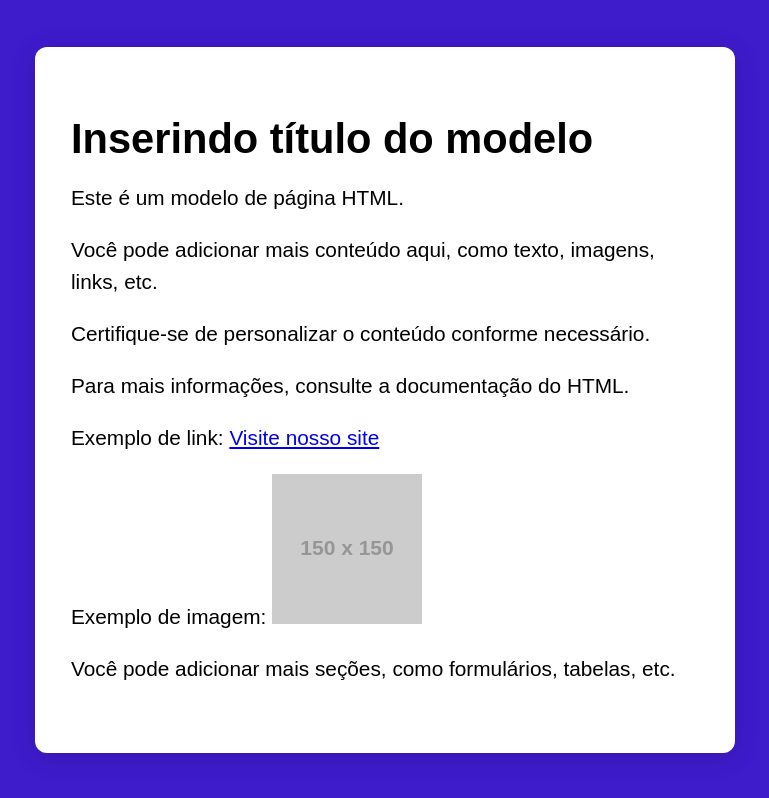
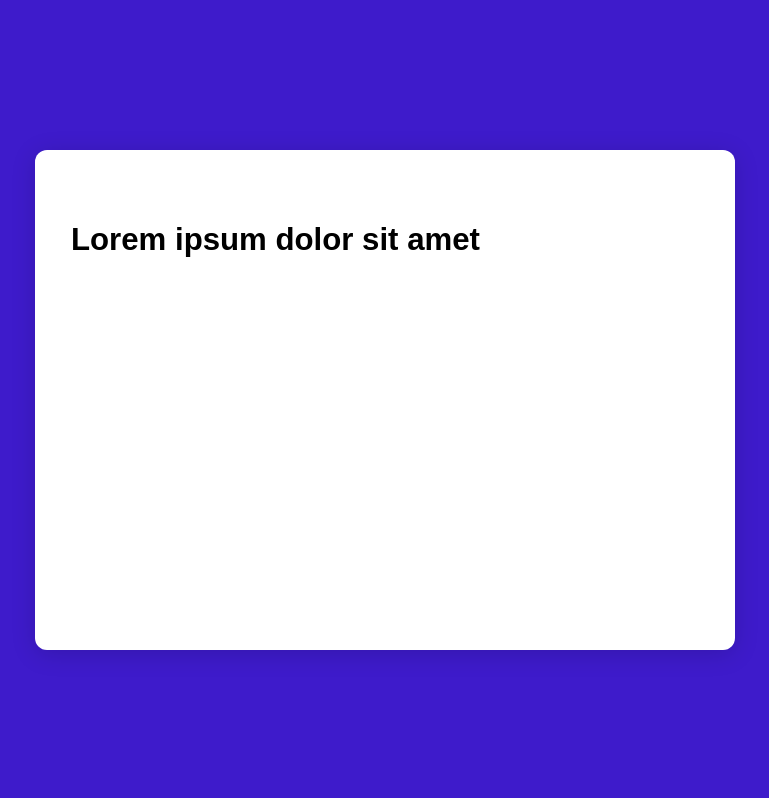
Before and after one commit to gritorgalego/CursoJS, a plain HTML site: page modelo/index.html in a window 1280 px wide. Shown: the whole page, without its empty margins (255-1024 px from the left). Drawn offline with Linux system fonts and the light colour scheme; placeholder pictures from the web are drawn by us.

Commit message:
Ajuste no modelo

```diff
--- a/modelo/index.html
+++ b/modelo/index.html
@@ -2,27 +2,16 @@
 <html lang="pt_BR">
   <head>
     <meta charset="UTF-8" />
+    <meta name="viewport" content="width=device-width, initial-scale=1.0" />
+    <meta http-equiv="X-UA-Compatible" content="ie=edge" />
     <title>Modelo</title>
     <link rel="stylesheet" href="./assets/css/style.css" />
   </head>
   <body>
-    <container class="container">
-      <h1>Inserindo título do modelo</h1>
-      <p>Este é um modelo de página HTML.</p>
-      <p>
-        Você pode adicionar mais conteúdo aqui, como texto, imagens, links, etc.
-      </p>
-      <p>Certifique-se de personalizar o conteúdo conforme necessário.</p>
-      <p>Para mais informações, consulte a documentação do HTML.</p>
-      <p>
-        Exemplo de link: <a href="https://www.example.com">Visite nosso site</a>
-      </p>
-      <p>
-        Exemplo de imagem:
-        <img src="https://via.placeholder.com/150"/>
-      </p>
-      <p>Você pode adicionar mais seções, como formulários, tabelas, etc.</p>
-    </container>
+    <section class="container">
+      <h1> Lorem ipsum dolor sit amet</h1>
+
+    </section>
     <script src="./assets/js/index.js"></script>
   </body>
 </html>
```
